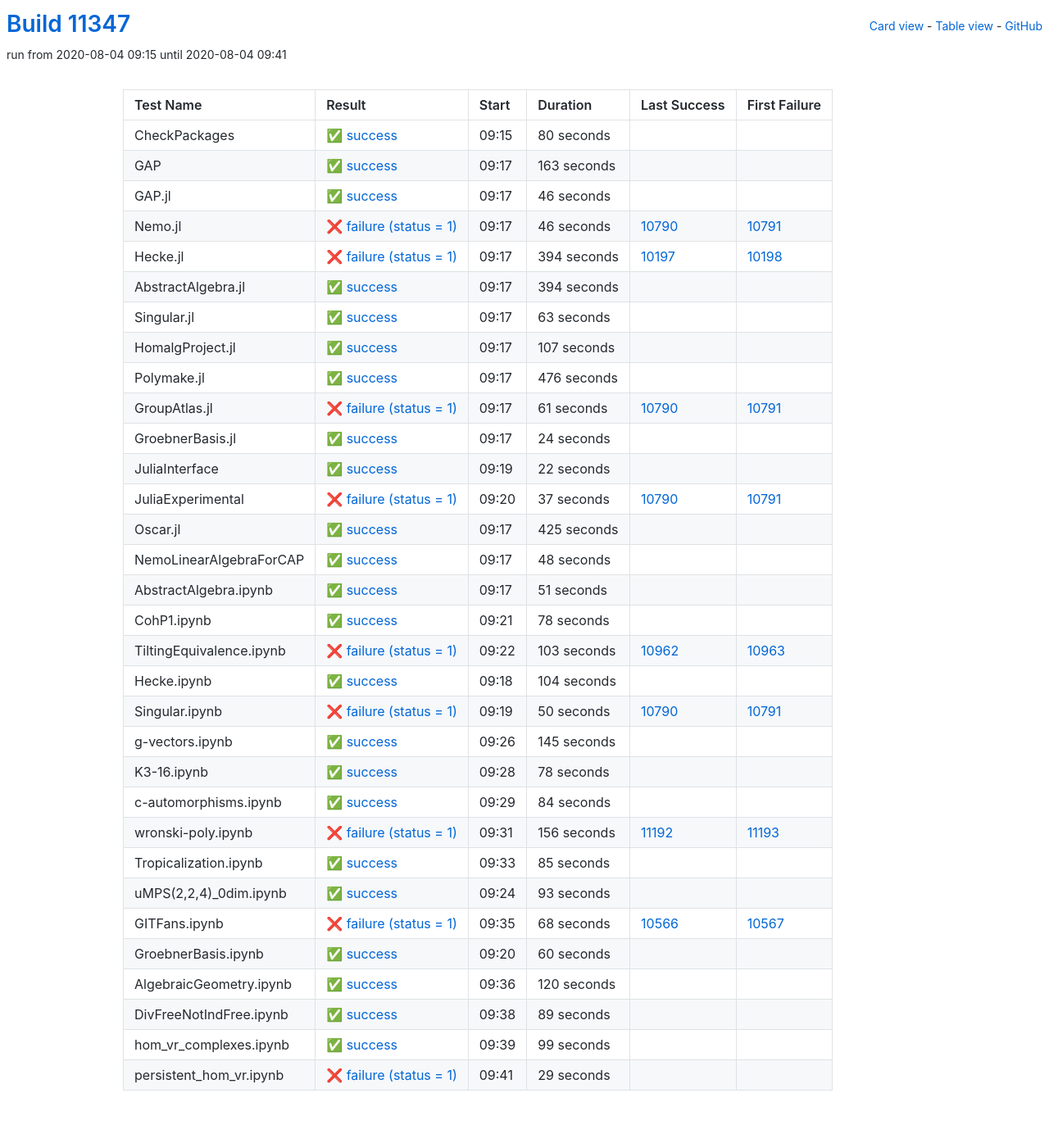
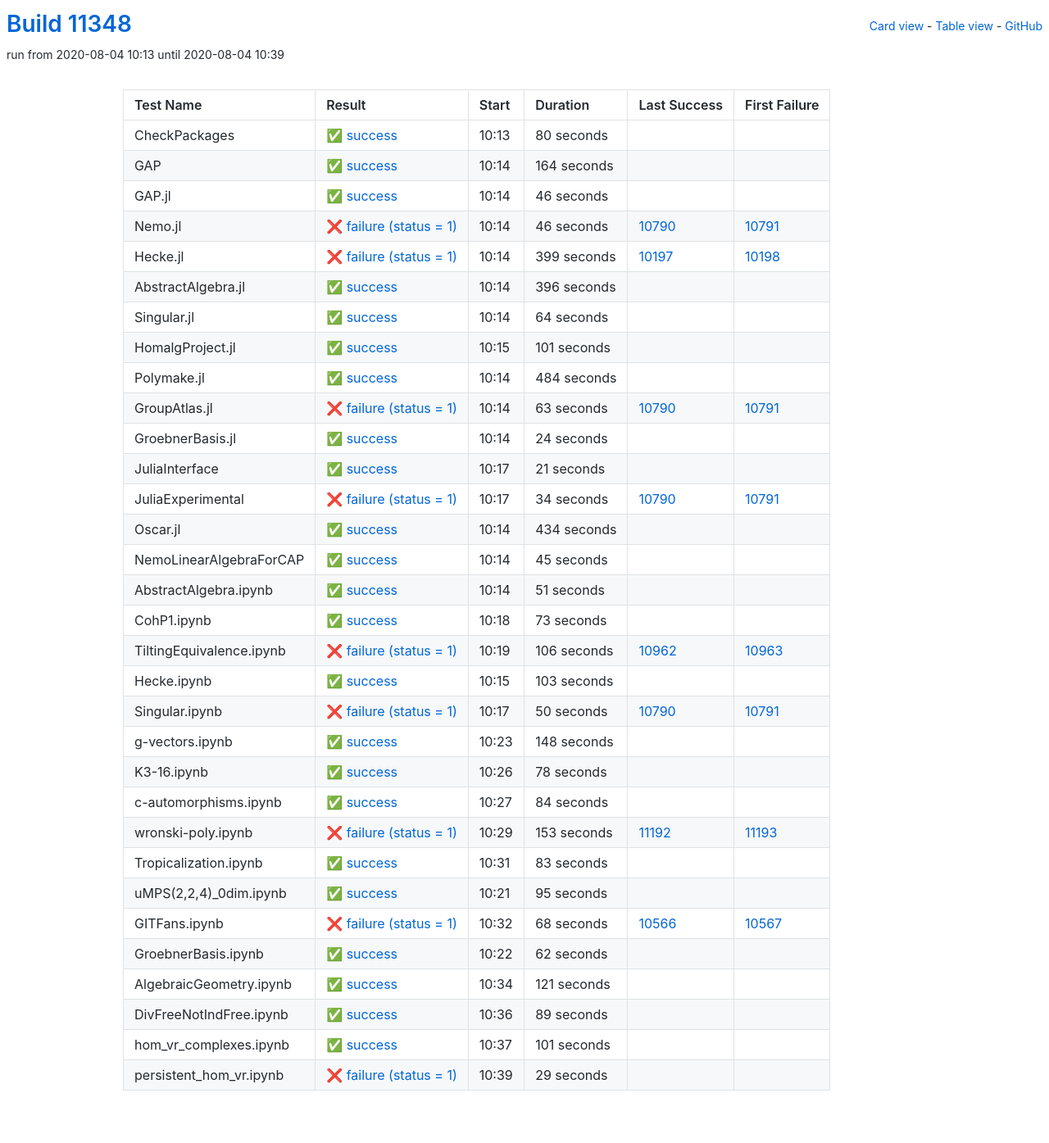
Before and after one commit to oscar-system/oscar-ci-status, a Jekyll site: the page built from table.html, in a window 1280 px wide. Shown: the whole page at 82% size. Built offline with Jekyll 4.4.1, drawn with Linux system fonts in a browser that asks for light colours.

Commit message:
Build #11348

```diff
--- a/_data/ci.yml
+++ b/_data/ci.yml
@@ -1,6 +1,6 @@
 ---
-build: 11347
-build_url: https://oscarci.mathematik.uni-kl.de/job/oscar/11347/
+build: 11348
+build_url: https://oscarci.mathematik.uni-kl.de/job/oscar/11348/
 job: oscar
 organization: oscar-system
 repo: oscar-ci-status
@@ -8,8 +8,8 @@
 tests:
 - name: CheckPackages
   id: checkpackages
-  log: https://oscarci.mathematik.uni-kl.de/job/oscar/11347/artifact/logs/build-11347/CheckPackages.log
-  start: 2020-08-04 09:15
+  log: https://oscarci.mathematik.uni-kl.de/job/oscar/11348/artifact/logs/build-11348/CheckPackages.log
+  start: 2020-08-04 10:13
   success: true
   exitcode: 0
   status: success
@@ -20,20 +20,20 @@
   first_failure_url:
 - name: GAP
   id: gap
-  log: https://oscarci.mathematik.uni-kl.de/job/oscar/11347/artifact/logs/build-11347/GAP.log
-  start: 2020-08-04 09:17
+  log: https://oscarci.mathematik.uni-kl.de/job/oscar/11348/artifact/logs/build-11348/GAP.log
+  start: 2020-08-04 10:14
   success: true
   exitcode: 0
   status: success
-  duration: 163
+  duration: 164
   last_success: false
   last_success_url:
   first_failure: false
   first_failure_url:
 - name: GAP.jl
   id: gap-jl
-  log: https://oscarci.mathematik.uni-kl.de/job/oscar/11347/artifact/logs/build-11347/GAP.jl.log
-  start: 2020-08-04 09:17
+  log: https://oscarci.mathematik.uni-kl.de/job/oscar/11348/artifact/logs/build-11348/GAP.jl.log
+  start: 2020-08-04 10:14
   success: true
   exitcode: 0
   status: success
@@ -44,8 +44,8 @@
   first_failure_url:
 - name: Nemo.jl
   id: nemo-jl
-  log: https://oscarci.mathematik.uni-kl.de/job/oscar/11347/artifact/logs/build-11347/Nemo.jl.log
-  start: 2020-08-04 09:17
+  log: https://oscarci.mathematik.uni-kl.de/job/oscar/11348/artifact/logs/build-11348/Nemo.jl.log
+  start: 2020-08-04 10:14
   success: false
   exitcode: 1
   status: failure
@@ -56,80 +56,80 @@
   first_failure_url: https://oscarci.mathematik.uni-kl.de/job/oscar/10791/
 - name: Hecke.jl
   id: hecke-jl
-  log: https://oscarci.mathematik.uni-kl.de/job/oscar/11347/artifact/logs/build-11347/Hecke.jl.log
-  start: 2020-08-04 09:17
+  log: https://oscarci.mathematik.uni-kl.de/job/oscar/11348/artifact/logs/build-11348/Hecke.jl.log
+  start: 2020-08-04 10:14
   success: false
   exitcode: 1
   status: failure
-  duration: 394
+  duration: 399
   last_success: 10197
   last_success_url: https://oscarci.mathematik.uni-kl.de/job/oscar/10197/
   first_failure: 10198
   first_failure_url: https://oscarci.mathematik.uni-kl.de/job/oscar/10198/
 - name: AbstractAlgebra.jl
   id: abstractalgebra-jl
-  log: https://oscarci.mathematik.uni-kl.de/job/oscar/11347/artifact/logs/build-11347/AbstractAlgebra.jl.log
-  start: 2020-08-04 09:17
+  log: https://oscarci.mathematik.uni-kl.de/job/oscar/11348/artifact/logs/build-11348/AbstractAlgebra.jl.log
+  start: 2020-08-04 10:14
   success: true
   exitcode: 0
   status: success
-  duration: 394
+  duration: 396
   last_success: false
   last_success_url:
   first_failure: false
   first_failure_url:
 - name: Singular.jl
   id: singular-jl
-  log: https://oscarci.mathematik.uni-kl.de/job/oscar/11347/artifact/logs/build-11347/Singular.jl.log
-  start: 2020-08-04 09:17
+  log: https://oscarci.mathematik.uni-kl.de/job/oscar/11348/artifact/logs/build-11348/Singular.jl.log
+  start: 2020-08-04 10:14
   success: true
   exitcode: 0
   status: success
-  duration: 63
+  duration: 64
   last_success: false
   last_success_url:
   first_failure: false
   first_failure_url:
 - name: HomalgProject.jl
   id: homalgproject-jl
-  log: https://oscarci.mathematik.uni-kl.de/job/oscar/11347/artifact/logs/build-11347/HomalgProject.jl.log
-  start: 2020-08-04 09:17
+  log: https://oscarci.mathematik.uni-kl.de/job/oscar/11348/artifact/logs/build-11348/HomalgProject.jl.log
+  start: 2020-08-04 10:15
   success: true
   exitcode: 0
   status: success
-  duration: 107
+  duration: 101
   last_success: false
   last_success_url:
   first_failure: false
   first_failure_url:
 - name: Polymake.jl
   id: polymake-jl
-  log: https://oscarci.mathematik.uni-kl.de/job/oscar/11347/artifact/logs/build-11347/Polymake.jl.log
-  start: 2020-08-04 09:17
+  log: https://oscarci.mathematik.uni-kl.de/job/oscar/11348/artifact/logs/build-11348/Polymake.jl.log
+  start: 2020-08-04 10:14
   success: true
   exitcode: 0
   status: success
-  duration: 476
+  duration: 484
   last_success: false
   last_success_url:
   first_failure: false
   first_failure_url:
 - name: GroupAtlas.jl
   id: groupatlas-jl
-  log: https://oscarci.mathematik.uni-kl.de/job/oscar/11347/artifact/logs/build-11347/GroupAtlas.jl.log
-  start: 2020-08-04 09:17
+  log: https://oscarci.mathematik.uni-kl.de/job/oscar/11348/artifact/logs/build-11348/GroupAtlas.jl.log
+  start: 2020-08-04 10:14
   success: false
   exitcode: 1
   status: failure
-  duration: 61
+  duration: 63
   last_success: 10790
   last_success_url: https://oscarci.mathematik.uni-kl.de/job/oscar/10790/
   first_failure: 10791
   first_failure_url: https://oscarci.mathematik.uni-kl.de/job/oscar/10791/
 - name: GroebnerBasis.jl
   id: groebnerbasis-jl
-  log: https://oscarci.mathematik.uni-kl.de/job/oscar/11347/artifact/logs/build-11347/GroebnerBasis.jl.log
-  start: 2020-08-04 09:17
+  log: https://oscarci.mathematik.uni-kl.de/job/oscar/11348/artifact/logs/build-11348/GroebnerBasis.jl.log
+  start: 2020-08-04 10:14
   success: true
   exitcode: 0
   status: success
@@ -140,56 +140,56 @@
   first_failure_url:
 - name: JuliaInterface
   id: juliainterface
-  log: https://oscarci.mathematik.uni-kl.de/job/oscar/11347/artifact/logs/build-11347/JuliaInterface.log
-  start: 2020-08-04 09:19
+  log: https://oscarci.mathematik.uni-kl.de/job/oscar/11348/artifact/logs/build-11348/JuliaInterface.log
+  start: 2020-08-04 10:17
   success: true
   exitcode: 0
   status: success
-  duration: 22
+  duration: 21
   last_success: false
   last_success_url:
   first_failure: false
   first_failure_url:
 - name: JuliaExperimental
   id: juliaexperimental
-  log: https://oscarci.mathematik.uni-kl.de/job/oscar/11347/artifact/logs/build-11347/JuliaExperimental.log
-  start: 2020-08-04 09:20
+  log: https://oscarci.mathematik.uni-kl.de/job/oscar/11348/artifact/logs/build-11348/JuliaExperimental.log
+  start: 2020-08-04 10:17
   success: false
   exitcode: 1
   status: failure
-  duration: 37
+  duration: 34
   last_success: 10790
   last_success_url: https://oscarci.mathematik.uni-kl.de/job/oscar/10790/
   first_failure: 10791
   first_failure_url: https://oscarci.mathematik.uni-kl.de/job/oscar/10791/
 - name: Oscar.jl
   id: oscar-jl
-  log: https://oscarci.mathematik.uni-kl.de/job/oscar/11347/artifact/logs/build-11347/Oscar.jl.log
-  start: 2020-08-04 09:17
+  log: https://oscarci.mathematik.uni-kl.de/job/oscar/11348/artifact/logs/build-11348/Oscar.jl.log
+  start: 2020-08-04 10:14
   success: true
   exitcode: 0
   status: success
-  duration: 425
+  duration: 434
   last_success: false
   last_success_url:
   first_failure: false
   first_failure_url:
 - name: NemoLinearAlgebraForCAP
   id: nemolinearalgebraforcap
-  log: https://oscarci.mathematik.uni-kl.de/job/oscar/11347/artifact/logs/build-11347/NemoLinearAlgebraForCAP.log
-  start: 2020-08-04 09:17
+  log: https://oscarci.mathematik.uni-kl.de/job/oscar/11348/artifact/logs/build-11348/NemoLinearAlgebraForCAP.log
+  start: 2020-08-04 10:14
   success: true
   exitcode: 0
   status: success
-  duration: 48
+  duration: 45
   last_success: false
   last_success_url:
   first_failure: false
   first_failure_url:
 - name: AbstractAlgebra.ipynb
   id: abstractalgebra-ipynb
-  log: https://oscarci.mathematik.uni-kl.de/job/oscar/11347/artifact/logs/build-11347/AbstractAlgebra.ipynb.log
-  start: 2020-08-04 09:17
+  log: https://oscarci.mathematik.uni-kl.de/job/oscar/11348/artifact/logs/build-11348/AbstractAlgebra.ipynb.log
+  start: 2020-08-04 10:14
   success: true
   exitcode: 0
   status: success
@@ -200,44 +200,44 @@
   first_failure_url:
 - name: CohP1.ipynb
   id: cohp1-ipynb
-  log: https://oscarci.mathematik.uni-kl.de/job/oscar/11347/artifact/logs/build-11347/CohP1.ipynb.log
-  start: 2020-08-04 09:21
+  log: https://oscarci.mathematik.uni-kl.de/job/oscar/11348/artifact/logs/build-11348/CohP1.ipynb.log
+  start: 2020-08-04 10:18
   success: true
   exitcode: 0
   status: success
-  duration: 78
+  duration: 73
   last_success: false
   last_success_url:
   first_failure: false
   first_failure_url:
 - name: TiltingEquivalence.ipynb
   id: tiltingequivalence-ipynb
-  log: https://oscarci.mathematik.uni-kl.de/job/oscar/11347/artifact/logs/build-11347/TiltingEquivalence.ipynb.log
-  start: 2020-08-04 09:22
+  log: https://oscarci.mathematik.uni-kl.de/job/oscar/11348/artifact/logs/build-11348/TiltingEquivalence.ipynb.log
+  start: 2020-08-04 10:19
   success: false
   exitcode: 1
   status: failure
-  duration: 103
+  duration: 106
   last_success: 10962
   last_success_url: https://oscarci.mathematik.uni-kl.de/job/oscar/10962/
   first_failure: 10963
   first_failure_url: https://oscarci.mathematik.uni-kl.de/job/oscar/10963/
 - name: Hecke.ipynb
   id: hecke-ipynb
-  log: https://oscarci.mathematik.uni-kl.de/job/oscar/11347/artifact/logs/build-11347/Hecke.ipynb.log
-  start: 2020-08-04 09:18
+  log: https://oscarci.mathematik.uni-kl.de/job/oscar/11348/artifact/logs/build-11348/Hecke.ipynb.log
+  start: 2020-08-04 10:15
   success: true
   exitcode: 0
   status: success
-  duration: 104
+  duration: 103
   last_success: false
   last_success_url:
   first_failure: false
   first_failure_url:
 - name: Singular.ipynb
   id: singular-ipynb
-  log: https://oscarci.mathematik.uni-kl.de/job/oscar/11347/artifact/logs/build-11347/Singular.ipynb.log
-  start: 2020-08-04 09:19
+  log: https://oscarci.mathematik.uni-kl.de/job/oscar/11348/artifact/logs/build-11348/Singular.ipynb.log
+  start: 2020-08-04 10:17
   success: false
   exitcode: 1
   status: failure
@@ -248,20 +248,20 @@
   first_failure_url: https://oscarci.mathematik.uni-kl.de/job/oscar/10791/
 - name: g-vectors.ipynb
   id: g-vectors-ipynb
-  log: https://oscarci.mathematik.uni-kl.de/job/oscar/11347/artifact/logs/build-11347/g-vectors.ipynb.log
-  start: 2020-08-04 09:26
+  log: https://oscarci.mathematik.uni-kl.de/job/oscar/11348/artifact/logs/build-11348/g-vectors.ipynb.log
+  start: 2020-08-04 10:23
   success: true
   exitcode: 0
   status: success
-  duration: 145
+  duration: 148
   last_success: false
   last_success_url:
   first_failure: false
   first_failure_url:
 - name: K3-16.ipynb
   id: k3-16-ipynb
-  log: https://oscarci.mathematik.uni-kl.de/job/oscar/11347/artifact/logs/build-11347/K3-16.ipynb.log
-  start: 2020-08-04 09:28
+  log: https://oscarci.mathematik.uni-kl.de/job/oscar/11348/artifact/logs/build-11348/K3-16.ipynb.log
+  start: 2020-08-04 10:26
   success: true
   exitcode: 0
   status: success
@@ -272,8 +272,8 @@
   first_failure_url:
 - name: c-automorphisms.ipynb
   id: c-automorphisms-ipynb
-  log: https://oscarci.mathematik.uni-kl.de/job/oscar/11347/artifact/logs/build-11347/c-automorphisms.ipynb.log
-  start: 2020-08-04 09:29
+  log: https://oscarci.mathematik.uni-kl.de/job/oscar/11348/artifact/logs/build-11348/c-automorphisms.ipynb.log
+  start: 2020-08-04 10:27
   success: true
   exitcode: 0
   status: success
@@ -284,44 +284,44 @@
   first_failure_url:
 - name: wronski-poly.ipynb
   id: wronski-poly-ipynb
-  log: https://oscarci.mathematik.uni-kl.de/job/oscar/11347/artifact/logs/build-11347/wronski-poly.ipynb.log
-  start: 2020-08-04 09:31
+  log: https://oscarci.mathematik.uni-kl.de/job/oscar/11348/artifact/logs/build-11348/wronski-poly.ipynb.log
+  start: 2020-08-04 10:29
   success: false
   exitcode: 1
   status: failure
-  duration: 156
+  duration: 153
   last_success: 11192
   last_success_url: https://oscarci.mathematik.uni-kl.de/job/oscar/11192/
   first_failure: 11193
   first_failure_url: https://oscarci.mathematik.uni-kl.de/job/oscar/11193/
 - name: Tropicalization.ipynb
   id: tropicalization-ipynb
-  log: https://oscarci.mathematik.uni-kl.de/job/oscar/11347/artifact/logs/build-11347/Tropicalization.ipynb.log
-  start: 2020-08-04 09:33
+  log: https://oscarci.mathematik.uni-kl.de/job/oscar/11348/artifact/logs/build-11348/Tropicalization.ipynb.log
+  start: 2020-08-04 10:31
   success: true
   exitcode: 0
   status: success
-  duration: 85
+  duration: 83
   last_success: false
   last_success_url:
   first_failure: false
   first_failure_url:
 - name: uMPS(2,2,4)_0dim.ipynb
   id: umps-2-2-4-0dim-ipynb
-  log: https://oscarci.mathematik.uni-kl.de/job/oscar/11347/artifact/logs/build-11347/uMPS-2-2-4-_0dim.ipynb.log
-  start: 2020-08-04 09:24
+  log: https://oscarci.mathematik.uni-kl.de/job/oscar/11348/artifact/logs/build-11348/uMPS-2-2-4-_0dim.ipynb.log
+  start: 2020-08-04 10:21
   success: true
   exitcode: 0
   status: success
-  duration: 93
+  duration: 95
   last_success: false
   last_success_url:
   first_failure: false
   first_failure_url:
 - name: GITFans.ipynb
   id: gitfans-ipynb
-  log: https://oscarci.mathematik.uni-kl.de/job/oscar/11347/artifact/logs/build-11347/GITFans.ipynb.log
-  start: 2020-08-04 09:35
+  log: https://oscarci.mathematik.uni-kl.de/job/oscar/11348/artifact/logs/build-11348/GITFans.ipynb.log
+  start: 2020-08-04 10:32
   success: false
   exitcode: 1
   status: failure
@@ -332,32 +332,32 @@
   first_failure_url: https://oscarci.mathematik.uni-kl.de/job/oscar/10567/
 - name: GroebnerBasis.ipynb
   id: groebnerbasis-ipynb
-  log: https://oscarci.mathematik.uni-kl.de/job/oscar/11347/artifact/logs/build-11347/GroebnerBasis.ipynb.log
-  start: 2020-08-04 09:20
+  log: https://oscarci.mathematik.uni-kl.de/job/oscar/11348/artifact/logs/build-11348/GroebnerBasis.ipynb.log
+  start: 2020-08-04 10:22
   success: true
   exitcode: 0
   status: success
-  duration: 60
+  duration: 62
   last_success: false
   last_success_url:
   first_failure: false
   first_failure_url:
 - name: AlgebraicGeometry.ipynb
   id: algebraicgeometry-ipynb
-  log: https://oscarci.mathematik.uni-kl.de/job/oscar/11347/artifact/logs/build-11347/AlgebraicGeometry.ipynb.log
-  start: 2020-08-04 09:36
+  log: https://oscarci.mathematik.uni-kl.de/job/oscar/11348/artifact/logs/build-11348/AlgebraicGeometry.ipynb.log
+  start: 2020-08-04 10:34
   success: true
   exitcode: 0
   status: success
-  duration: 120
+  duration: 121
   last_success: false
   last_success_url:
   first_failure: false
   first_failure_url:
 - name: DivFreeNotIndFree.ipynb
   id: divfreenotindfree-ipynb
-  log: https://oscarci.mathematik.uni-kl.de/job/oscar/11347/artifact/logs/build-11347/DivFreeNotIndFree.ipynb.log
-  start: 2020-08-04 09:38
+  log: https://oscarci.mathematik.uni-kl.de/job/oscar/11348/artifact/logs/build-11348/DivFreeNotIndFree.ipynb.log
+  start: 2020-08-04 10:36
   success: true
   exitcode: 0
   status: success
@@ -368,20 +368,20 @@
   first_failure_url:
 - name: hom_vr_complexes.ipynb
   id: hom-vr-complexes-ipynb
-  log: https://oscarci.mathematik.uni-kl.de/job/oscar/11347/artifact/logs/build-11347/hom_vr_complexes.ipynb.log
-  start: 2020-08-04 09:39
+  log: https://oscarci.mathematik.uni-kl.de/job/oscar/11348/artifact/logs/build-11348/hom_vr_complexes.ipynb.log
+  start: 2020-08-04 10:37
   success: true
   exitcode: 0
   status: success
-  duration: 99
+  duration: 101
   last_success: false
   last_success_url:
   first_failure: false
   first_failure_url:
 - name: persistent_hom_vr.ipynb
   id: persistent-hom-vr-ipynb
-  log: https://oscarci.mathematik.uni-kl.de/job/oscar/11347/artifact/logs/build-11347/persistent_hom_vr.ipynb.log
-  start: 2020-08-04 09:41
+  log: https://oscarci.mathematik.uni-kl.de/job/oscar/11348/artifact/logs/build-11348/persistent_hom_vr.ipynb.log
+  start: 2020-08-04 10:39
   success: false
   exitcode: 1
   status: failure
```
Also changed, not shown: README.md.
